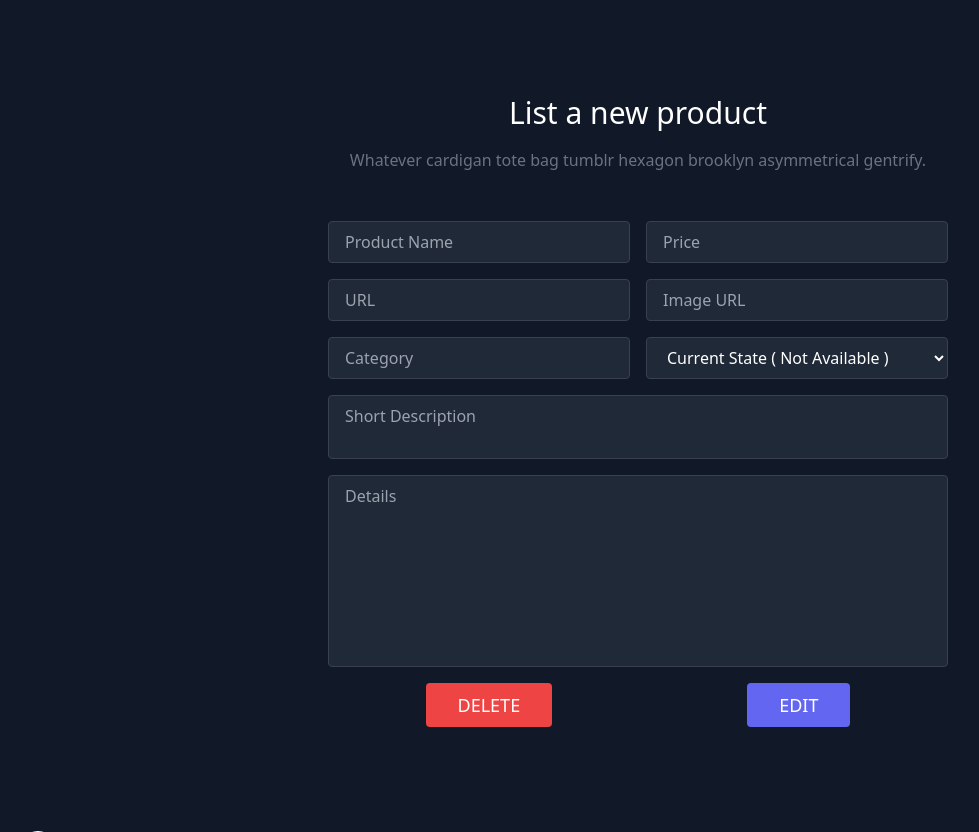
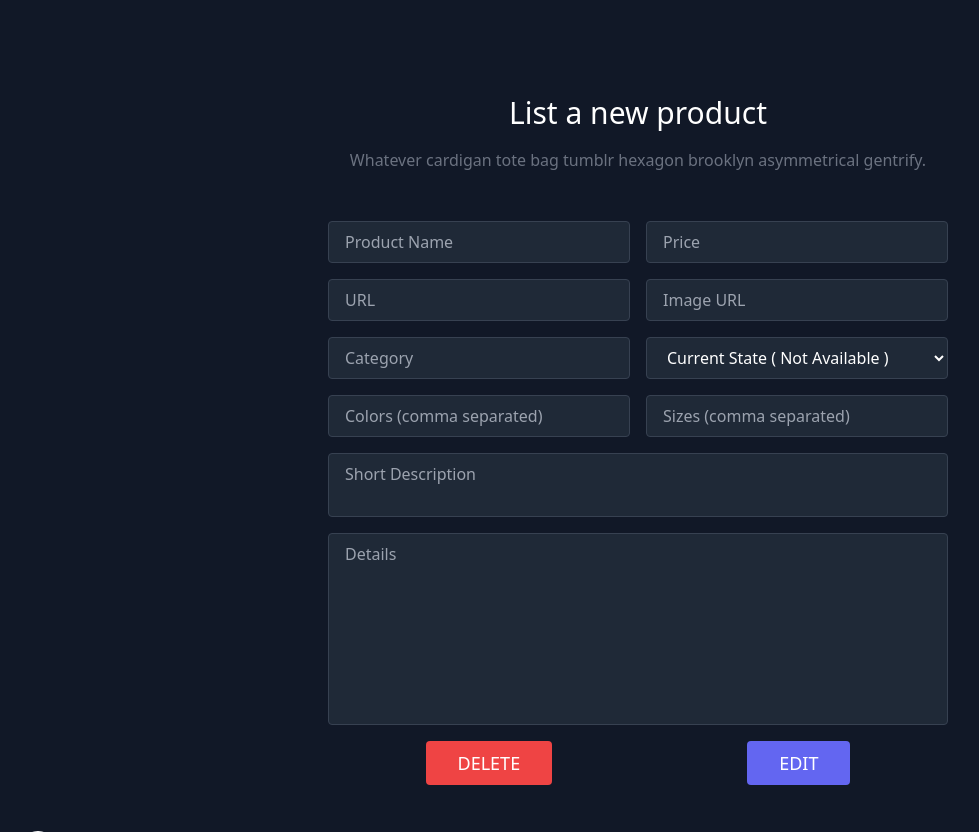
Before and after one commit to florianjs/shopster, a Node server app: template views/edit-product.ejs in a window 1280 px wide. Shown: the part 81-913 px from the top of the page, without its empty margins (2-981 px from the left). Run offline with Node 20, Linux system fonts and the light colour scheme; the template is opened without the code that fills it, so the values that code supplies are empty; some libraries are stand-ins or nearby versions; grey boxes are pictures that could not be loaded.

Commit message:
WIP add sizes & colors for single product

```diff
--- a/models/ProductModel.js
+++ b/models/ProductModel.js
@@ -64,6 +64,8 @@ module.exports = class Product {
       available: this.product.available,
       product_category: this.product.product_category,
       product_id: this.product.product_name.replace(/\s/g, "_"),
+      product_colors: this.product.product_colors.split(","),
+      product_sizes: this.product.product_sizes.split(","),
     };
   }
 
--- a/views/edit-product.ejs
+++ b/views/edit-product.ejs
@@ -77,6 +77,24 @@
             <option value="<%= product.available = '' %>">Not Available</option>
           </select>
         </div>
+        <div class="p-2 w-1/2">
+          <input
+            class="w-full bg-gray-800 rounded border border-gray-700 text-white focus:outline-none focus:border-indigo-500 text-base px-4 py-2"
+            placeholder="Colors (comma separated)"
+            type="text"
+            name="product_colors"
+            value="<%= product.product_colors %>"
+          />
+        </div>
+        <div class="p-2 w-1/2">
+          <input
+            class="w-full bg-gray-800 rounded border border-gray-700 text-white focus:outline-none focus:border-indigo-500 text-base px-4 py-2"
+            placeholder="Sizes (comma separated)"
+            type="text"
+            name="product_sizes"
+            value="<%= product.product_sizes %>"
+          />
+        </div>
         <div class="p-2 w-full">
           <textarea
             class="w-full bg-gray-800 rounded border border-gray-700 text-white focus:outline-none h-16 focus:border-indigo-500 text-base px-4 py-2 resize-none block"
```
Also changed, not shown: app/schemas/ProductSchemas.js (+9 -0 lines), views/add-product.ejs (+17 -0 lines), views/product.ejs (+13 -6 lines).
